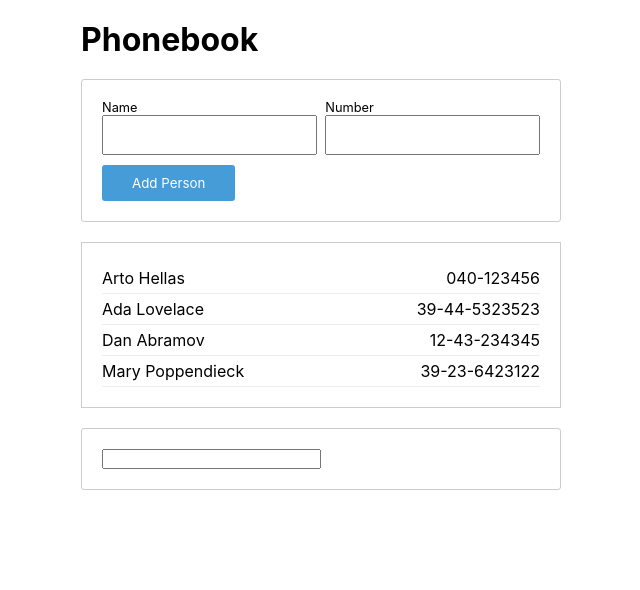
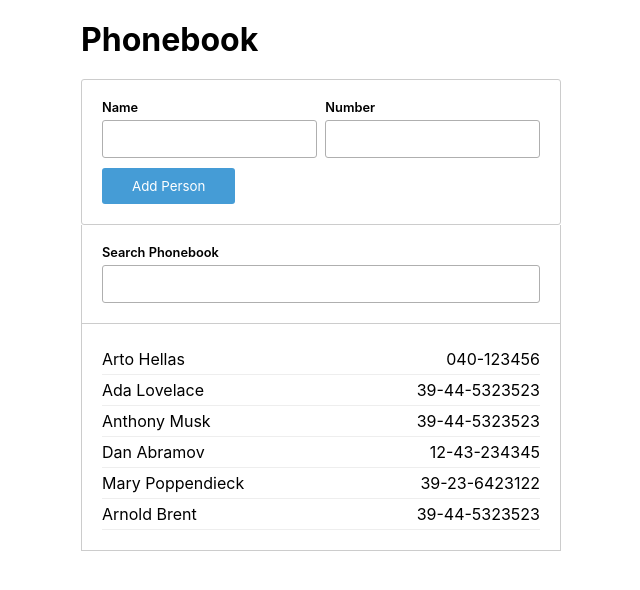
Before and after one commit to danphillipsuk/fullstackopen2022, a React (Create React App) app in the folder part2/phonebook/: page / in a window 1280 px wide. Shown: the top 590 px of the page, without its empty margins (319-959 px from the left). Built offline with nearby package versions, Linux system fonts and the light colour scheme.

Commit message:
Added CSS to page

```diff
--- a/part2/phonebook/src/App.js
+++ b/part2/phonebook/src/App.js
@@ -8,8 +8,10 @@ const App = () => {
   const [persons, setPersons] = useState([
     { name: 'Arto Hellas', number: '040-123456', id: 1 },
     { name: 'Ada Lovelace', number: '39-44-5323523', id: 2 },
-    { name: 'Dan Abramov', number: '12-43-234345', id: 3 },
-    { name: 'Mary Poppendieck', number: '39-23-6423122', id: 4 }
+    { name: 'Anthony Musk', number: '39-44-5323523', id: 3 },
+    { name: 'Dan Abramov', number: '12-43-234345', id: 4 },
+    { name: 'Mary Poppendieck', number: '39-23-6423122', id: 5 },
+    { name: 'Arnold Brent', number: '39-44-5323523', id: 6 },
   ])
 
   const [newName, setNewName] = useState('');
@@ -52,6 +54,13 @@ const App = () => {
         handleNumberChange={handleNumberChange}
       />
 
+      <div id="filter">
+        <form>
+          <label htmlFor="filterInp">Search Phonebook</label>
+          <input value={newFilter} onChange={handleFilter} id="filterInp"/>
+        </form>
+      </div>
+
       <Persons persons={peopleToShow}/>
 
       {/* <Filter
@@ -61,9 +70,7 @@ const App = () => {
       /> */}
 
 
-      <form>
-        <input value={newFilter} onChange={handleFilter} />
-      </form>
+
 
     </div>
   )
--- a/part2/phonebook/src/components/AddNewPerson.js
+++ b/part2/phonebook/src/components/AddNewPerson.js
@@ -27,7 +27,7 @@ const AddNewPerson = ({ persons, newName, handleNameChange, setNewName, setPerso
   }
 
   return (
-    <form onSubmit={addPerson}>
+    <form onSubmit={addPerson} id="addPerson">
       <div className="addPersonInputs">
         <label htmlFor = "name">Name</label>
         <input
--- a/part2/phonebook/src/index.css
+++ b/part2/phonebook/src/index.css
@@ -20,7 +20,7 @@
   padding: 20px 0;
 }
 
-#root form {
+#addPerson {
   width: 100%;
   padding: 20px;
   border: solid 1px rgb(204, 204, 204);
@@ -34,14 +34,18 @@
   width: 49%;
 }
 
-.addPersonInputs label {
+.addPersonInputs label, #filter label{
   display: block;
   font-size: .8rem;
+  margin-bottom: 5px;
+  font-weight: 600;
 }
 
-.addPersonInputs input {
+.addPersonInputs input, #filter input {
   width: 100%;
   padding: 10px 5px;
+  border-radius: 3px;
+  border: solid 1px rgb(175, 175, 175);
 }
 
 #root form button {
@@ -58,8 +62,8 @@
   width: 100%;
   display: flex;
   flex-wrap: wrap;
-  margin: 20px 0;
   border: solid 1px rgb(204, 204, 204);
+  border-top: none;
   padding: 20px;
 }
 
@@ -74,7 +78,7 @@
 #filter {
   width: 100%;
   border: solid 1px rgb(204, 204, 204);
-  margin: 20px 0;
+  border-top: none;
   padding: 20px;
 }
 
```
